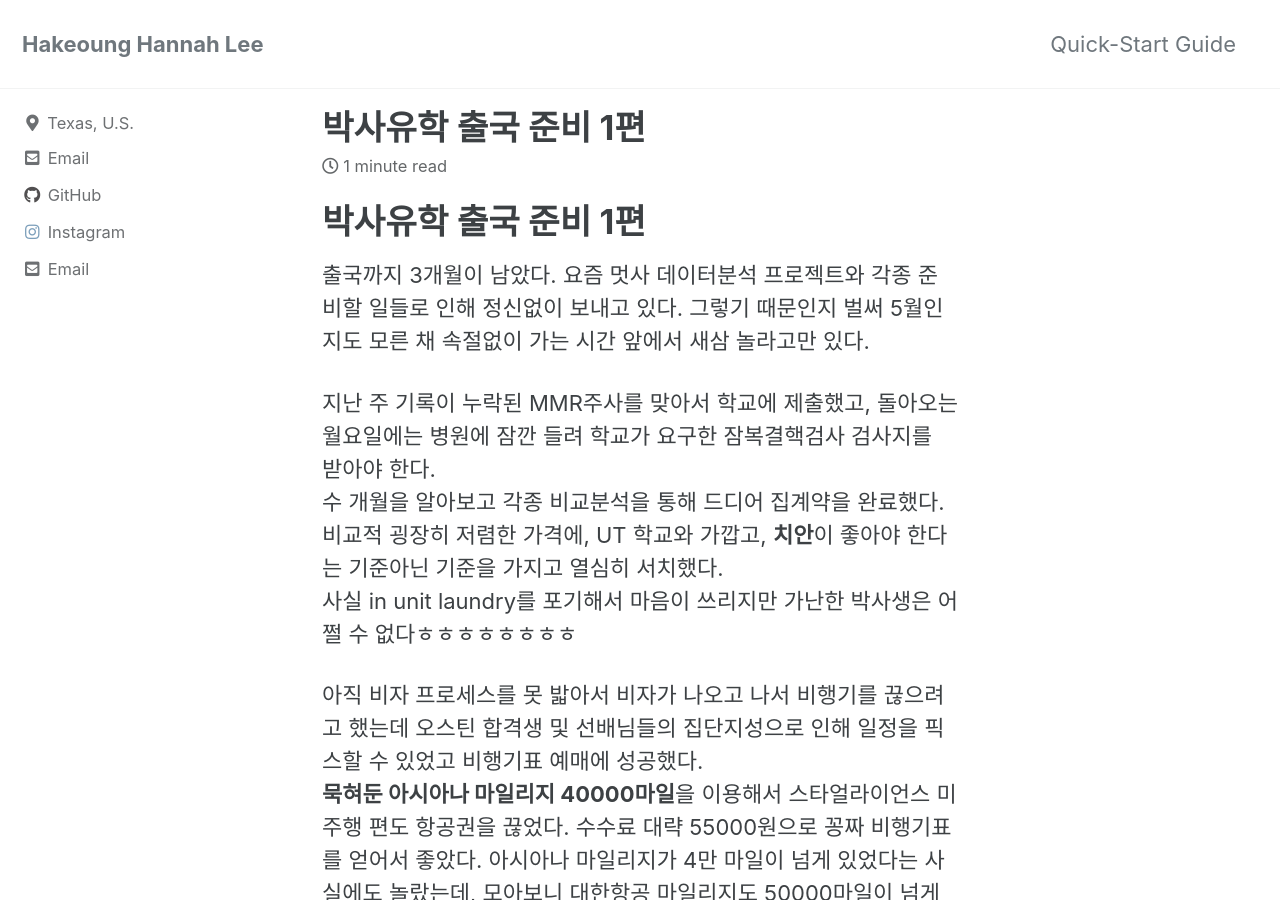
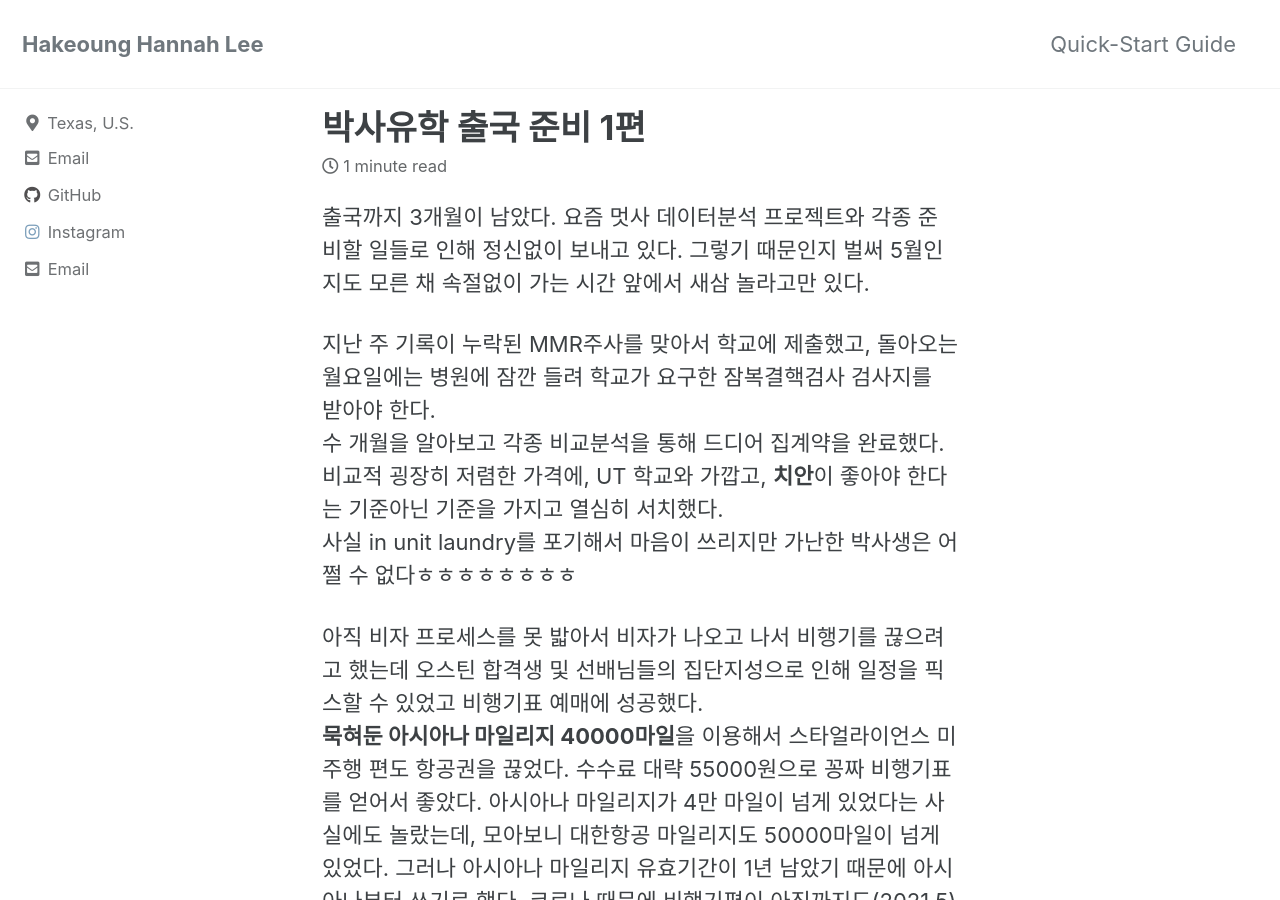
Before and after one commit to HakeoungLee/HakeoungLee.github.io, a Jekyll site: the page built from _posts/2021-05-02-1.md, in a window 1280 px wide and 900 px high. Built offline with Jekyll 4.4.1, drawn with Linux system fonts in a browser that asks for light colours; cached includes are drawn as plain includes.

Commit message:
Update 2021-05-02-1.md

```diff
--- a/_posts/2021-05-02-1.md
+++ b/_posts/2021-05-02-1.md
@@ -2,9 +2,6 @@
 layout: single
 title:  "박사유학 출국 준비 1편"
 ---
-
-# 박사유학 출국 준비 1편
-
 
 출국까지 3개월이 남았다. 요즘 멋사 데이터분석 프로젝트와 각종 준비할 일들로 인해 정신없이 보내고 있다. 그렇기 때문인지 벌써 5월인지도 모른 채 속절없이 가는 시간 앞에서 새삼 놀라고만 있다.
 
```
